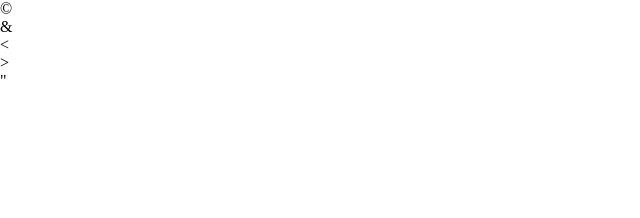
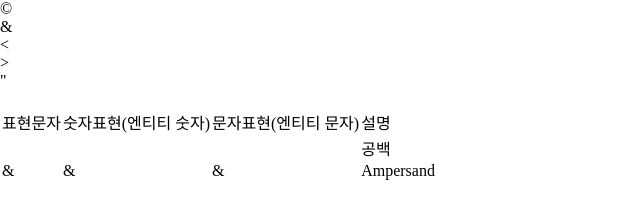
Before and after one commit to Ahnsj828/study_html, a plain HTML site: page Entity/Entity.html in a window 1280 px wide. Shown: the whole page, without its empty margins (0-640 px from the left). Drawn offline with Linux system fonts and the light colour scheme.

Commit message:
Entity code

```diff
--- a/Entity/Entity.html
+++ b/Entity/Entity.html
@@ -15,6 +15,28 @@
       <li>&quot;</li>
       <li>&nbsp;</li>
     </ul>
-    <!-- https://aneok.tistory.com/entry/HTML-%EC%9E%90%EC%A3%BC-%EC%82%AC%EC%9A%A9-%ED%8A%B9%EC%88%98%EB%AC%B8%EC%9E%90-%EC%BD%94%EB%93%9C%ED%91%9C-Entity-code -->
+    <p>
+      <!-- https://aneok.tistory.com/entry/HTML-%EC%9E%90%EC%A3%BC-%EC%82%AC%EC%9A%A9-%ED%8A%B9%EC%88%98%EB%AC%B8%EC%9E%90-%EC%BD%94%EB%93%9C%ED%91%9C-Entity-code -->
+    </p>
+    <table>
+      <tr>
+        <td>표현문자</td>
+        <td>숫자표현(엔티티 숫자)</td>
+        <td>문자표현(엔티티 문자)</td>
+        <td>설명</td>
+      </tr>
+      <tr>
+        <td></td>
+        <td>&#160</td>
+        <td>&nbsp</td>
+        <td>공백</td>
+      </tr>
+      <tr>
+        <td>&</td>
+        <td>&#38</td>
+        <td>&amp</td>
+        <td>Ampersand</td>
+      </tr>
+    </table>
   </body>
 </html>
```
